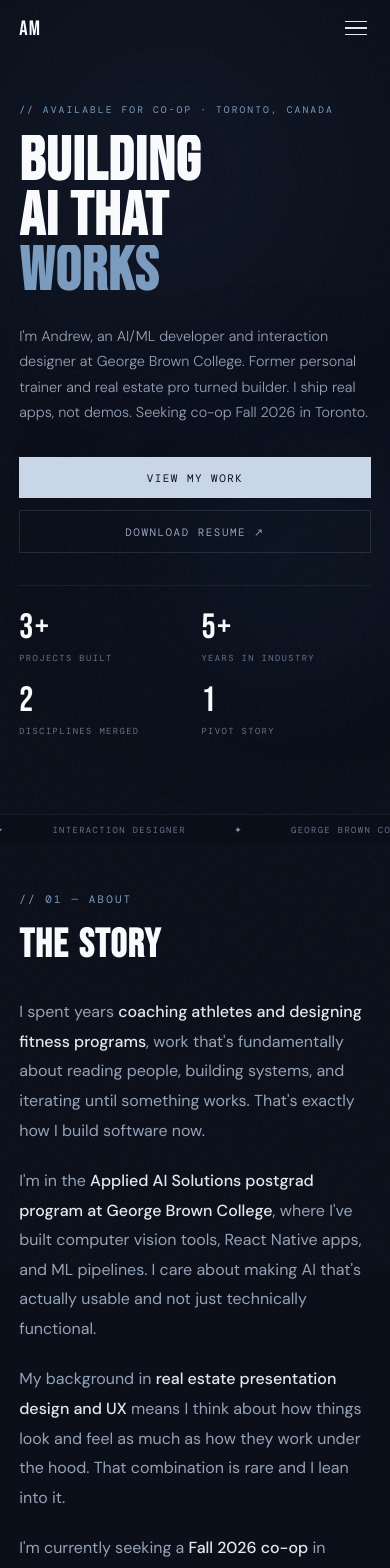
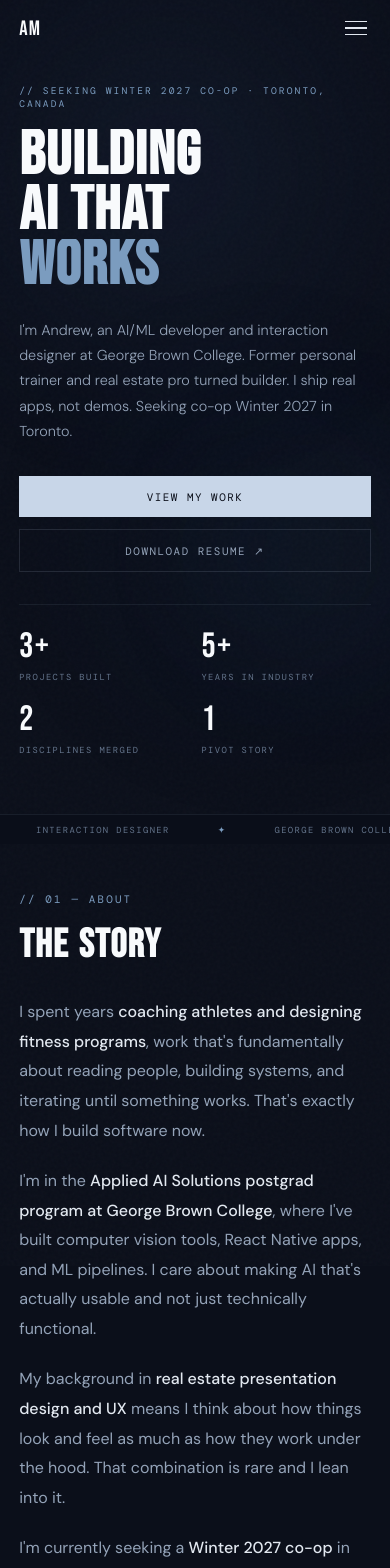
Before and after one commit to andrewomm/portfolio, a React (Vite) app: page / in a window 390 px wide. Shown: the top 1568 px of the page. Built offline with nearby package versions, Linux system fonts and the light colour scheme; a web font is replaced by a local one.

Commit message:
fix: wider phone frames, GameVibe letter-spacing, Winter 2027 co-op throughout

```diff
--- a/src/Portfolio.jsx
+++ b/src/Portfolio.jsx
@@ -617,9 +617,9 @@ const styles = `
 
   /* titanium outer frame */
   .phone-shell {
-    width: 190px;
+    width: 225px;
     position: relative;
-    border-radius: 46px;
+    border-radius: 50px;
     background: linear-gradient(145deg, #3a3a3c 0%, #1c1c1e 40%, #2c2c2e 70%, #3a3a3c 100%);
     padding: 0;
     box-shadow:
@@ -628,7 +628,7 @@ const styles = `
       0 40px 100px rgba(0,0,0,0.85),
       0 12px 32px rgba(0,0,0,0.6);
   }
-  .phone-mockup:nth-child(2) .phone-shell { width: 212px; }
+  .phone-mockup:nth-child(2) .phone-shell { width: 250px; border-radius: 52px; }
 
   /* left buttons: silent + volume */
   .phone-shell::before {
@@ -657,10 +657,11 @@ const styles = `
   /* inner glass screen — edge to edge, radius matches shell */
   .phone-screen {
     background: #000;
-    border-radius: 46px;
+    border-radius: 50px;
     overflow: hidden;
     position: relative;
   }
+  .phone-mockup:nth-child(2) .phone-screen { border-radius: 52px; }
 
   /* No Dynamic Island overlay — screenshots already include it */
   .phone-island { display: none; }
@@ -693,7 +694,7 @@ const styles = `
 
   .project-body { padding: 2.2rem; display: flex; flex-direction: column; gap: 1rem; }
   .project-num { font-family: var(--font-mono); font-size: 0.6rem; letter-spacing: 0.18em; color: var(--text3); }
-  .project-title { font-family: var(--font-display); font-size: 2rem; letter-spacing: 0.04em; color: var(--white); line-height: 1.05; }
+  .project-title { font-family: var(--font-display); font-size: 2rem; letter-spacing: 0.01em; color: var(--white); line-height: 1.05; }
   .project-tagline { font-family: var(--font-mono); font-size: 0.7rem; color: var(--accent2); letter-spacing: 0.08em; margin-top: 0.2rem; }
   .project-desc { font-size: 0.88rem; color: var(--text2); line-height: 1.75; }
   .project-tags { display: flex; flex-wrap: wrap; gap: 0.5rem; }
@@ -914,7 +915,7 @@ const marqueeItems = [
   { text: '✦', accent: true },
   { text: 'Toronto, Canada', accent: false },
   { text: '✦', accent: true },
-  { text: 'Open to Co-op', accent: false },
+  { text: 'Seeking Winter 2027 Co-op', accent: false },
   { text: '✦', accent: true },
   { text: 'From Training Bodies to Training Models', accent: false },
   { text: '✦', accent: true },
@@ -1178,7 +1179,7 @@ export default function Portfolio() {
 
       {/* Hero */}
       <section className="hero" id="hero">
-        <p className="hero-eyebrow">// Available for Co-op · Toronto, Canada</p>
+        <p className="hero-eyebrow">// Seeking Winter 2027 Co-op · Toronto, Canada</p>
         <h1 className="hero-title">
           <span className="hero-title-line"><span className="hero-title-inner">BUILDING</span></span>
           <span className="hero-title-line"><span className="hero-title-inner">AI THAT</span></span>
@@ -1187,7 +1188,7 @@ export default function Portfolio() {
         <p className="hero-sub">
           I'm Andrew, an AI/ML developer and interaction designer at George Brown College.
           Former personal trainer and real estate pro turned builder. I ship real apps,
-          not demos. Seeking co-op Fall 2026 in Toronto.
+          not demos. Seeking co-op Winter 2027 in Toronto.
         </p>
         <div className="hero-cta">
           <a href="#projects" className="btn-primary"><span>View My Work</span></a>
@@ -1225,7 +1226,7 @@ export default function Portfolio() {
             <p>I spent years <strong>coaching athletes and designing fitness programs</strong>, work that's fundamentally about reading people, building systems, and iterating until something works. That's exactly how I build software now.</p>
             <p>I'm in the <strong>Applied AI Solutions postgrad program at George Brown College</strong>, where I've built computer vision tools, React Native apps, and ML pipelines. I care about making AI that's actually usable and not just technically functional.</p>
             <p>My background in <strong>real estate presentation design and UX</strong> means I think about how things look and feel as much as how they work under the hood. That combination is rare and I lean into it.</p>
-            <p>I'm currently seeking a <strong>Fall 2026 co-op</strong> in AI/ML engineering, full-stack development, or product. Ideally somewhere building something that didn't exist before.</p>
+            <p>I'm currently seeking a <strong>Winter 2027 co-op</strong> in AI/ML engineering, full-stack development, or product. Ideally somewhere building something that didn't exist before.</p>
           </div>
           <div className="timeline">
             {timeline.map((item, i) => (
@@ -1386,7 +1387,7 @@ export default function Portfolio() {
       {/* Footer */}
       <footer>
         <p className="footer-copy">© 2026 <span>Andrew Makhijani</span>. Built with React + Vite.</p>
-        <p className="footer-copy">Toronto, Canada · <span>Open to Co-op</span></p>
+        <p className="footer-copy">Toronto, Canada · <span>Seeking Winter 2027 Co-op</span></p>
       </footer>
 
       {/* Marquee */}
```
